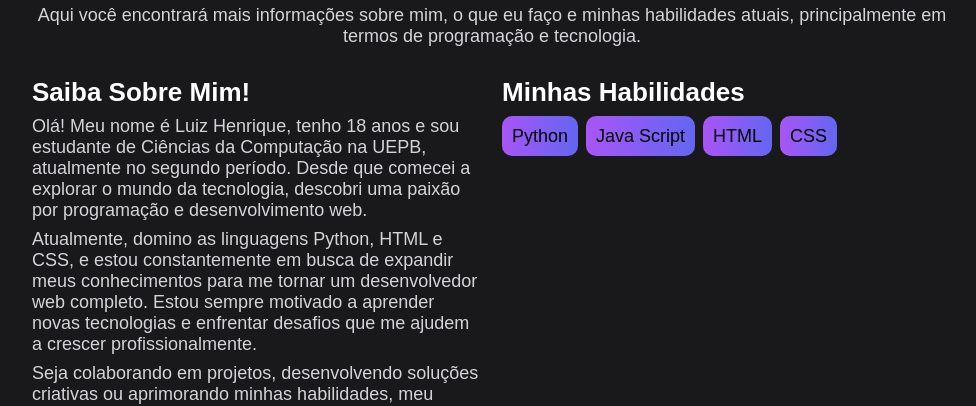
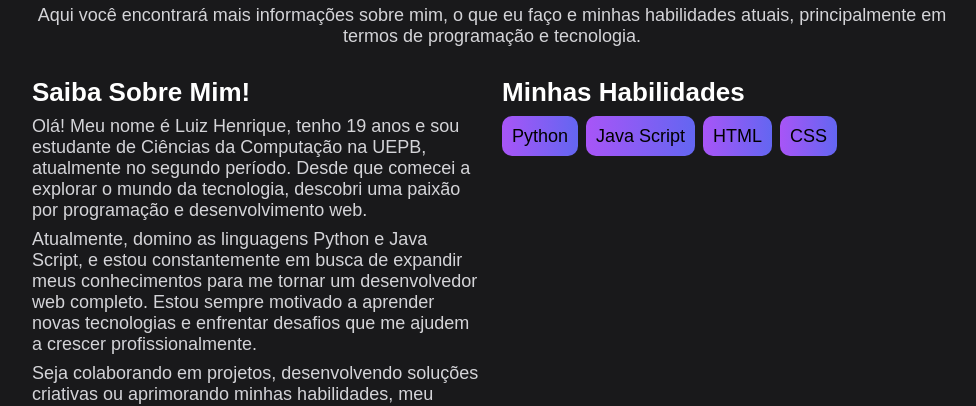
Before and after one commit to luizhlucas/Portfolio, a plain HTML site: page index.html in a window 1280 px wide. Shown: the part 1008-1414 px from the top of the page, without its empty margins (148-1124 px from the left). Drawn offline with Linux system fonts and the light colour scheme.

Commit message:
text-update

```diff
--- a/index.html
+++ b/index.html
@@ -52,8 +52,8 @@
             <div class="about-content">
                 <div class="about-text">
                     <h3>Saiba Sobre Mim!</h3>
-                    <p>Olá! Meu nome é Luiz Henrique, tenho 18 anos e sou estudante de Ciências da Computação na UEPB, atualmente no segundo período. Desde que comecei a explorar o mundo da tecnologia, descobri uma paixão por programação e desenvolvimento web.</p>
-                    <p>Atualmente, domino as linguagens Python, HTML e CSS, e estou constantemente em busca de expandir meus conhecimentos para me tornar um desenvolvedor web completo. Estou sempre motivado a aprender novas tecnologias e enfrentar desafios que me ajudem a crescer profissionalmente.</p>
+                    <p>Olá! Meu nome é Luiz Henrique, tenho 19 anos e sou estudante de Ciências da Computação na UEPB, atualmente no segundo período. Desde que comecei a explorar o mundo da tecnologia, descobri uma paixão por programação e desenvolvimento web.</p>
+                    <p>Atualmente, domino as linguagens Python e Java Script, e estou constantemente em busca de expandir meus conhecimentos para me tornar um desenvolvedor web completo. Estou sempre motivado a aprender novas tecnologias e enfrentar desafios que me ajudem a crescer profissionalmente.</p>
                     <p>Seja colaborando em projetos, desenvolvendo soluções criativas ou aprimorando minhas habilidades, meu objetivo é contribuir para um futuro digital mais inovador e acessível.</p>
                 </div>
                 <div class="about-skills">
```
